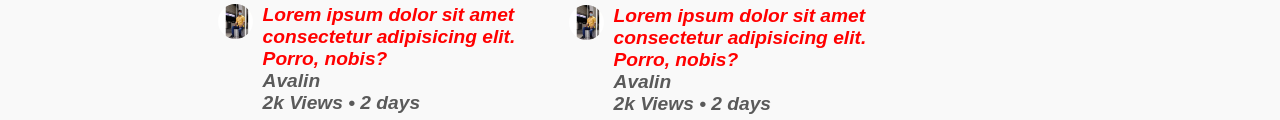
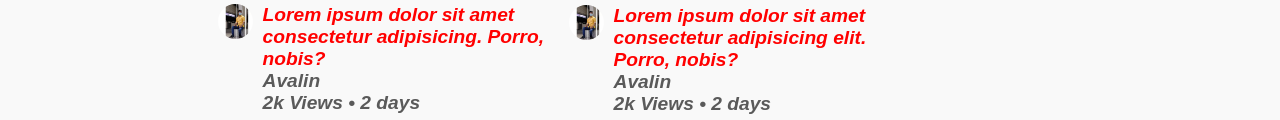
Before and after one commit to BadarNH/webcap, a plain HTML site: page index.html in a window 1280 px wide. Shown: the part 2404-2524 px from the top of the page. Drawn offline with Linux system fonts and the light colour scheme.

Commit message:
tracduccio cat

```diff
--- a/index.html
+++ b/index.html
@@ -283,7 +283,7 @@
         <div class="flex-div">
             <img src="./images/nilava.jpeg">
             <div class="vid-info">
-                <a href="#">Lorem ipsum dolor sit amet consectetur adipisicing elit. Porro, nobis?</a>
+                <a href="#">Lorem ipsum dolor sit amet consectetur adipisicing. Porro, nobis?</a>
                 <p>Avalin</p>
                 <p>2k Views &bull; 2 days</p>
             </div>
```
